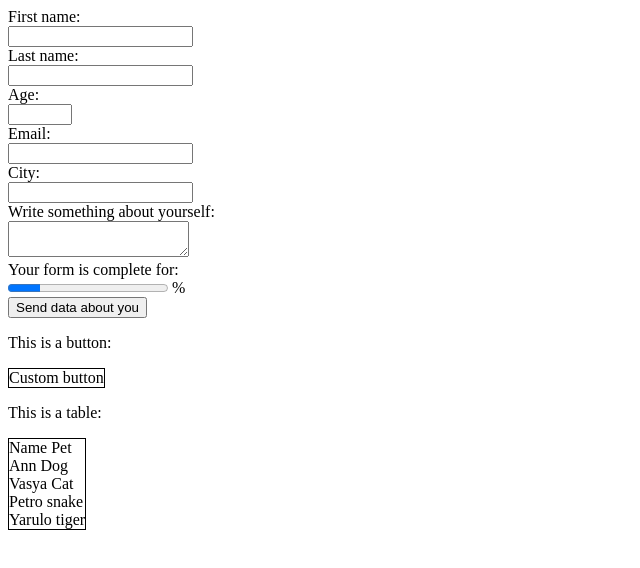
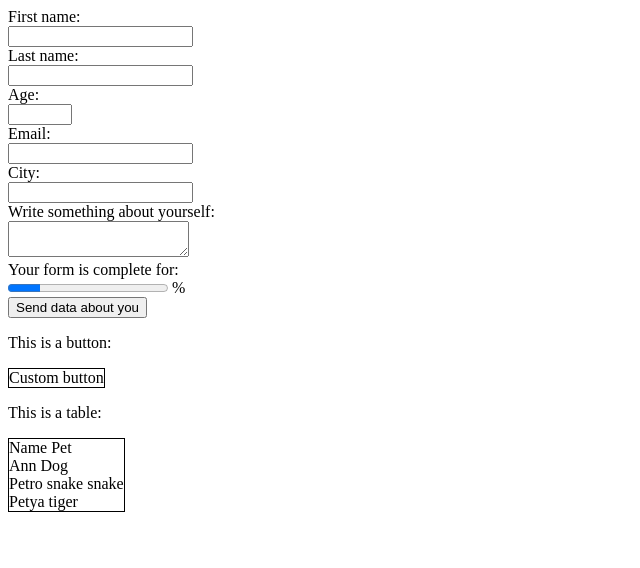
Before and after one commit to katlosyeva/homework, a plain HTML site: page index.html in a window 1280 px wide. Shown: the whole page, without its empty margins (0-640 px from the left). Drawn offline with Linux system fonts and the light colour scheme.

Commit message:
Bug fixed

```diff
--- a/index.html
+++ b/index.html
@@ -89,16 +89,14 @@
           <span tabindex="0" role="cell">Ann</span>
           <span tabindex="0" role="cell">Dog</span>
         </div>
-        <div role="row" aria-rowindex="2">
-          <span tabindex="0" role="cell">Vasya</span>
-          <span tabindex="0" role="cell">Cat</span>
-        </div>
+
         <div role="row" aria-rowindex="3">
           <span tabindex="0" role="cell">Petro</span>
           <span tabindex="0" role="cell">snake</span>
+          <span tabindex="0" role="cell">snake</span>
         </div>
         <div role="row" aria-rowindex="4">
-          <span tabindex="0" role="cell">Yarulo</span>
+          <span tabindex="0" role="cell">Petya</span>
           <span tabindex="0" role="cell">tiger</span>
         </div>
       </div>
```
